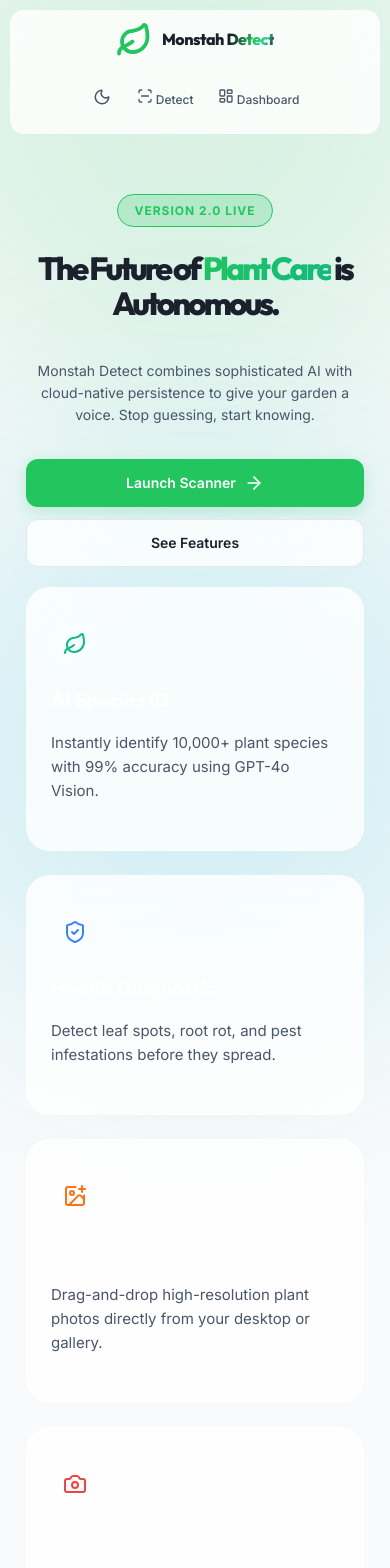
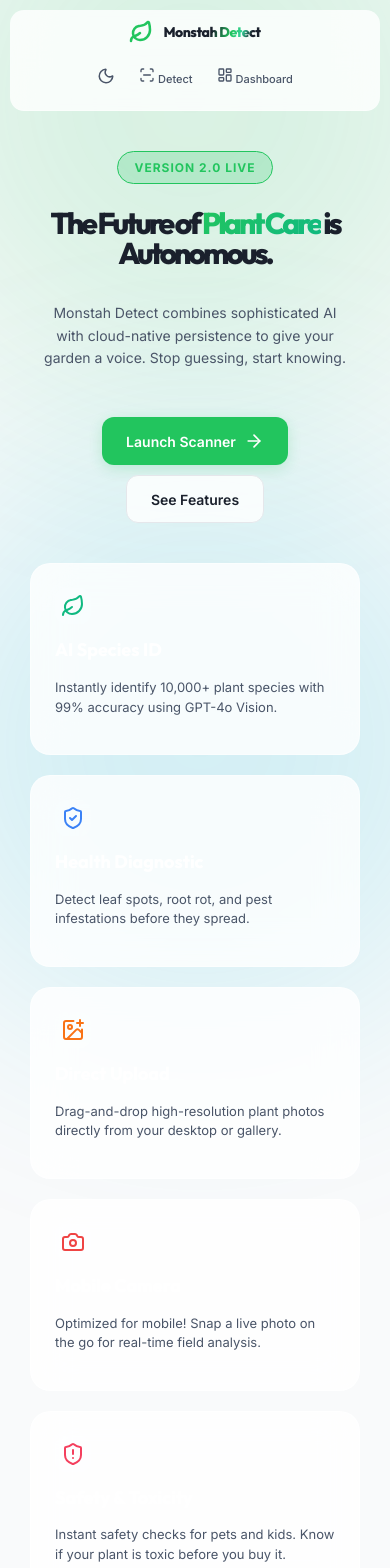
Before and after one commit to monstah123/Monstah-plant-detector, a React (Vite) app: page / in a window 390 px wide. Shown: the top 1568 px of the page. Built offline with nearby package versions, Linux system fonts and the light colour scheme.

Commit message:
fix: absolute mobile layout lockdown (forced flex-column with nuclear specificity)

```diff
--- a/src/App.css
+++ b/src/App.css
@@ -282,40 +282,58 @@
 .icon-rose { color: #f43f5e; }
 .icon-cyan { color: #06b6d4; }
 
-/* ===== RESPONSIVE ===== */
-@media (max-width: 960px) {
-  .navbar { padding: 12px; justify-content: center; flex-direction: column; gap: 8px; }
-  .navbar-brand h2 { font-size: 16px !important; white-space: nowrap; }
-  .navbar-links { gap: 4px; justify-content: center; width: 100%; }
-  .navbar-links button { padding: 6px 10px; font-size: 12px; }
+/* ===== 🔒 LAYOUT LOCKDOWN (MOBILE V4) ===== */
+@media screen and (max-width: 900px) {
+  /* Prevent horizontal scroll entirely */
+  html, body { overflow-x: hidden !important; width: 100% !important; position: relative; }
 
-  .hero { padding: 40px 16px; min-height: auto; }
-  .landing-hero { padding: 60px 16px 20px; }
-  .hero-text { font-size: 32px !important; line-height: 1.1; margin-bottom: 24px; }
-  .hero-sub { font-size: 14px; margin-bottom: 32px; }
-  .hero-actions { display: flex; flex-direction: column; width: 100%; gap: 12px; }
-  .btn-primary, .btn-secondary { width: 100% !important; justify-content: center; box-sizing: border-box; }
+  .navbar {
+    padding: 10px !important;
+    flex-direction: column !important;
+    gap: 8px !important;
+  }
+  .navbar-brand h2 { font-size: 14px !important; letter-spacing: -0.5px !important; }
+  .navbar-brand .logo-icon { width: 24px !important; height: 24px !important; }
+  .navbar-links { gap: 4px !important; }
+  .navbar-links button { padding: 6px 10px !important; font-size: 11px !important; }
 
-  .features-grid {
-    display: block !important; /* KILL GRID & FLEX */
-    padding: 0 16px 80px !important;
-    width: 100%;
-    box-sizing: border-box;
-    margin: 0 auto !important;
+  .landing-hero { padding: 40px 20px !important; text-align: center !important; }
+  .hero-text { font-size: 30px !important; line-height: 1 !important; margin-bottom: 20px !important; }
+  .hero-sub { font-size: 14px !important; padding: 0 10px !important; }
+  .hero-actions { flex-direction: column !important; width: 100% !important; gap: 10px !important; }
+
+  /* THE GRID LOCKDOWN */
+  #features.features-grid {
+    display: flex !important;
+    flex-direction: column !important;
+    padding: 0 20px 60px !important;
+    gap: 20px !important;
+    width: 100% !important;
+    max-width: 100vw !important;
+    box-sizing: border-box !important;
+    margin: 0 !important;
   }
-  .feature-card {
+
+  /* THE CARD LOCKDOWN */
+  .features-grid .feature-card {
+    display: block !important;
     width: 100% !important;
-    display: block !important;
-    margin-bottom: 24px !important; /* FORCE VERTICAL MARGINS */
-    padding: 32px 24px !important;
+    min-width: 100% !important;
+    max-width: 100% !important;
+    padding: 24px !important;
+    border-radius: 20px !important;
+    margin: 0 !important;
     box-sizing: border-box !important;
+    transform: none !important; /* Prevent hover transforms from breaking layout */
   }
-  .feature-icon { margin-bottom: 16px; }
 
-  .upload-zone { padding: 32px 20px; margin: 0 16px; }
-  .dashboard { padding: 20px 16px; }
-  .dashboard-stats { grid-template-columns: 1fr; }
-  .detail-grid { grid-template-columns: 1fr; }
-  .result-actions { flex-direction: column; gap: 8px; }
-  .result-actions button { width: 100% !important; }
+  .feature-icon { width: 36px !important; height: 36px !important; margin-bottom: 12px !important; }
+  .feature-card h3 { font-size: 18px !important; margin-bottom: 8px !important; }
+  .feature-card p { font-size: 13px !important; line-height: 1.5 !important; }
+
+  /* App Views */
+  .upload-zone { padding: 24px 16px !important; margin: 15px !important; }
+  .result-card { border-radius: 0 !important; border: none !important; }
+  .detail-grid { grid-template-columns: 1fr !important; }
+  .dashboard { padding: 15px !important; }
 }
```
